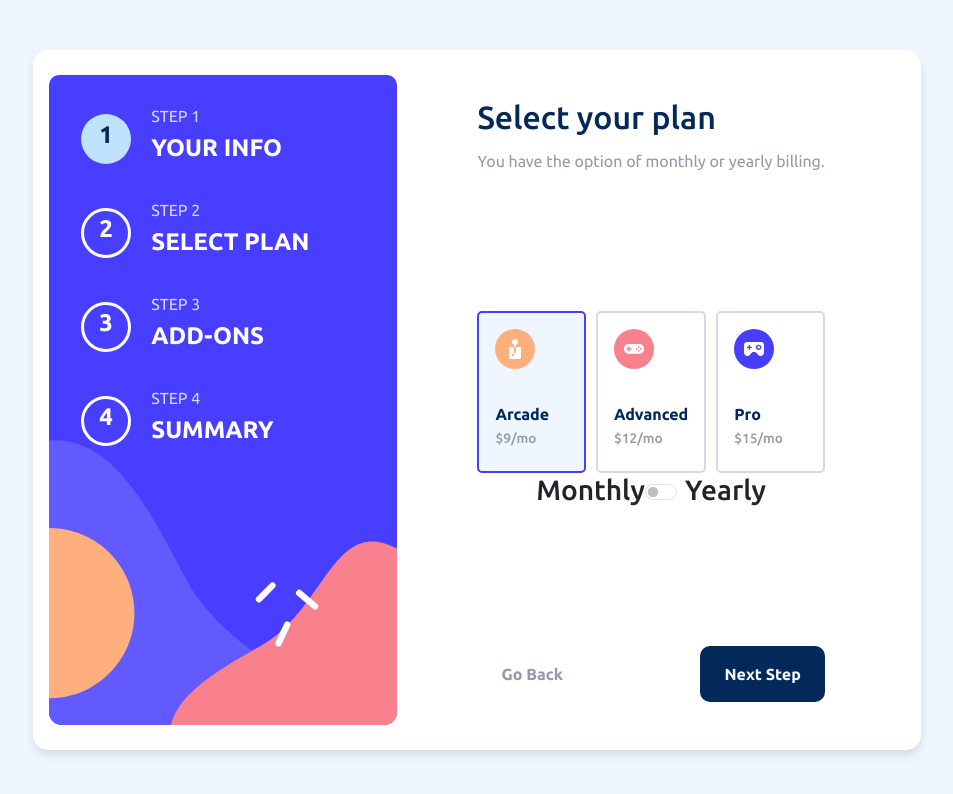
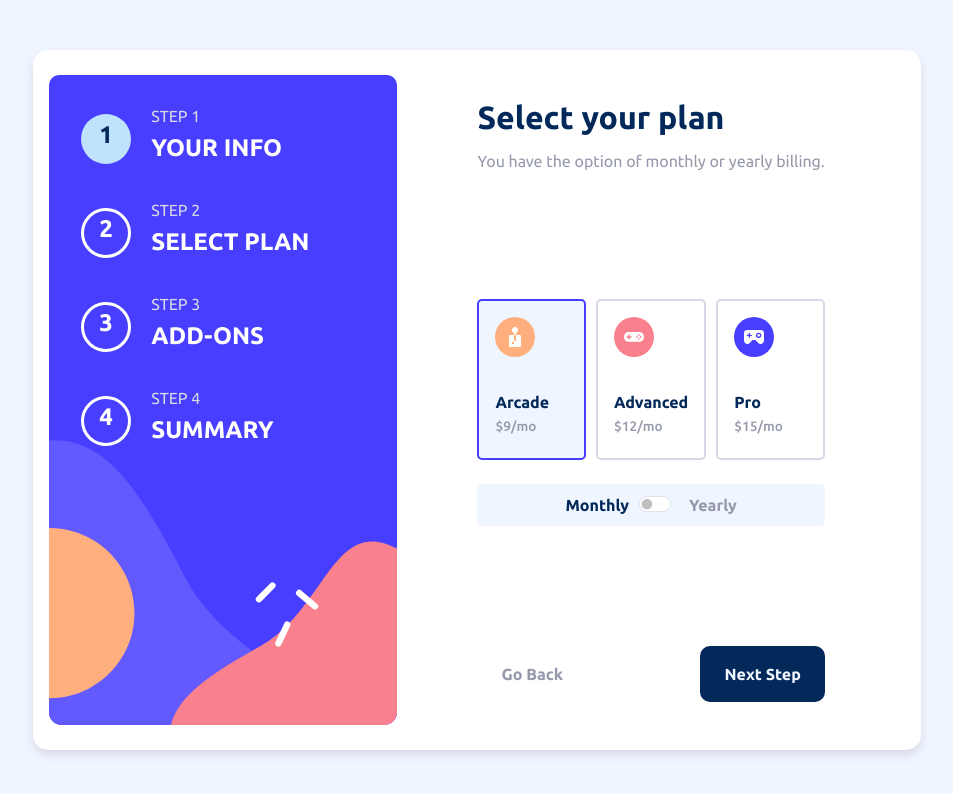
Before and after one commit to PedroMarcelino7/MultiStepForm, a React (Vite) app: page / in a window 1280 px wide. Shown: the top 794 px of the page, without its empty margins (163-1116 px from the left). Built offline with nearby package versions, Linux system fonts and the light colour scheme.

Commit message:
updating section 2 (monthly)

```diff
--- a/src/components/Main/Header/Header.module.scss
+++ b/src/components/Main/Header/Header.module.scss
@@ -2,6 +2,7 @@
     h1 {
         color: hsl(213, 96%, 18%);
         font-size: 2rem;
+        font-weight: 800;
     }
 
     h2 {
--- a/src/components/Main/Section2Month/Section2Month.jsx
+++ b/src/components/Main/Section2Month/Section2Month.jsx
@@ -43,9 +43,9 @@
             </div>
 
             <div className={styles.option_container}>
-                <h3>Monthly</h3>
+                <h3 className={styles.selected}>Monthly</h3>
 
-                <div class="form-check form-switch shadow-none">
+                <div class="form-check form-switch">
                     <input class="form-check-input" type="checkbox" role="switch" id="flexSwitchCheckDefault" />
                 </div>
 
--- a/src/components/Main/Section2Month/Section2Month.module.scss
+++ b/src/components/Main/Section2Month/Section2Month.module.scss
@@ -14,6 +14,7 @@
         border: 2px solid hsl(229, 24%, 87%);
 
         .description {
+
             // display: flex;
             h2 {
                 font-size: 1rem;
@@ -40,4 +41,19 @@
     display: flex;
     align-items: center;
     justify-content: center;
+    gap: 10px;
+    background-color: hsl(217, 100%, 97%);
+    border-radius: 5px;
+    margin-top: 1.5rem;
+    padding-block: 0.5rem;
+
+    h3 {
+        font-size: 1rem;
+        margin-bottom: 0;
+        color: hsl(231, 11%, 63%);
+        font-weight: 700;
+    }
+    h3.selected {
+        color: hsl(213, 96%, 18%);
+    }
 }
```
